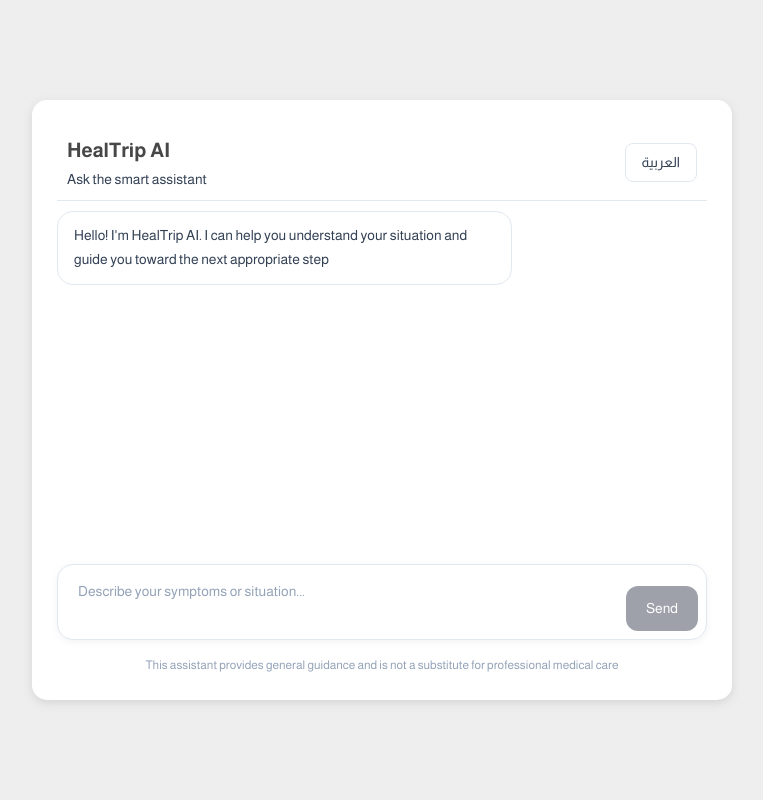
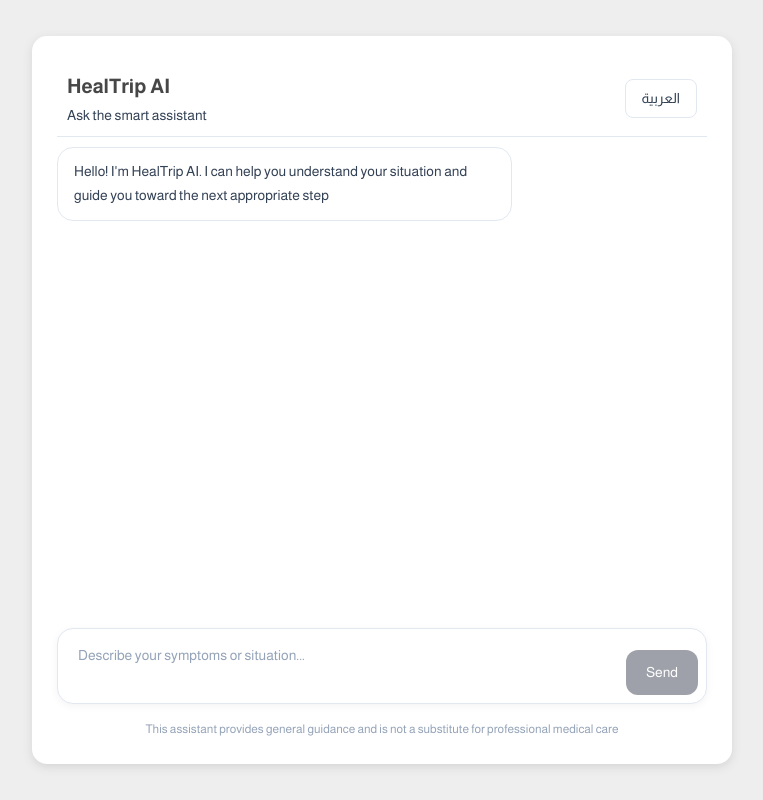
Before and after one commit to sedig931/healtrip-ai-assistant, a Next.js app: page / in a window 1280 px wide. Shown: the whole page, without its empty margins (258-1021 px from the left). Built offline with nearby package versions, Linux system fonts and the light colour scheme.

Commit message:
commit01Oct261902

```diff
--- a/src/style/chat.css
+++ b/src/style/chat.css
@@ -14,7 +14,7 @@
 .chat-container {
   width: 100%;
   max-width: 700px;
-    height: 80%;
+  height: 97%;
   margin: 0 auto;
   padding: 25px;
   display: flex;
@@ -30,7 +30,7 @@
   justify-content: space-between;
   padding: 10px;
   /* border-radius: 15px; */
-    border-bottom : 1px solid #e2e8f0;
+  border-bottom: 1px solid #e2e8f0;
 }
 
 .chat-titles {
```
Lines whose indentation alone changed are shown as unchanged.
